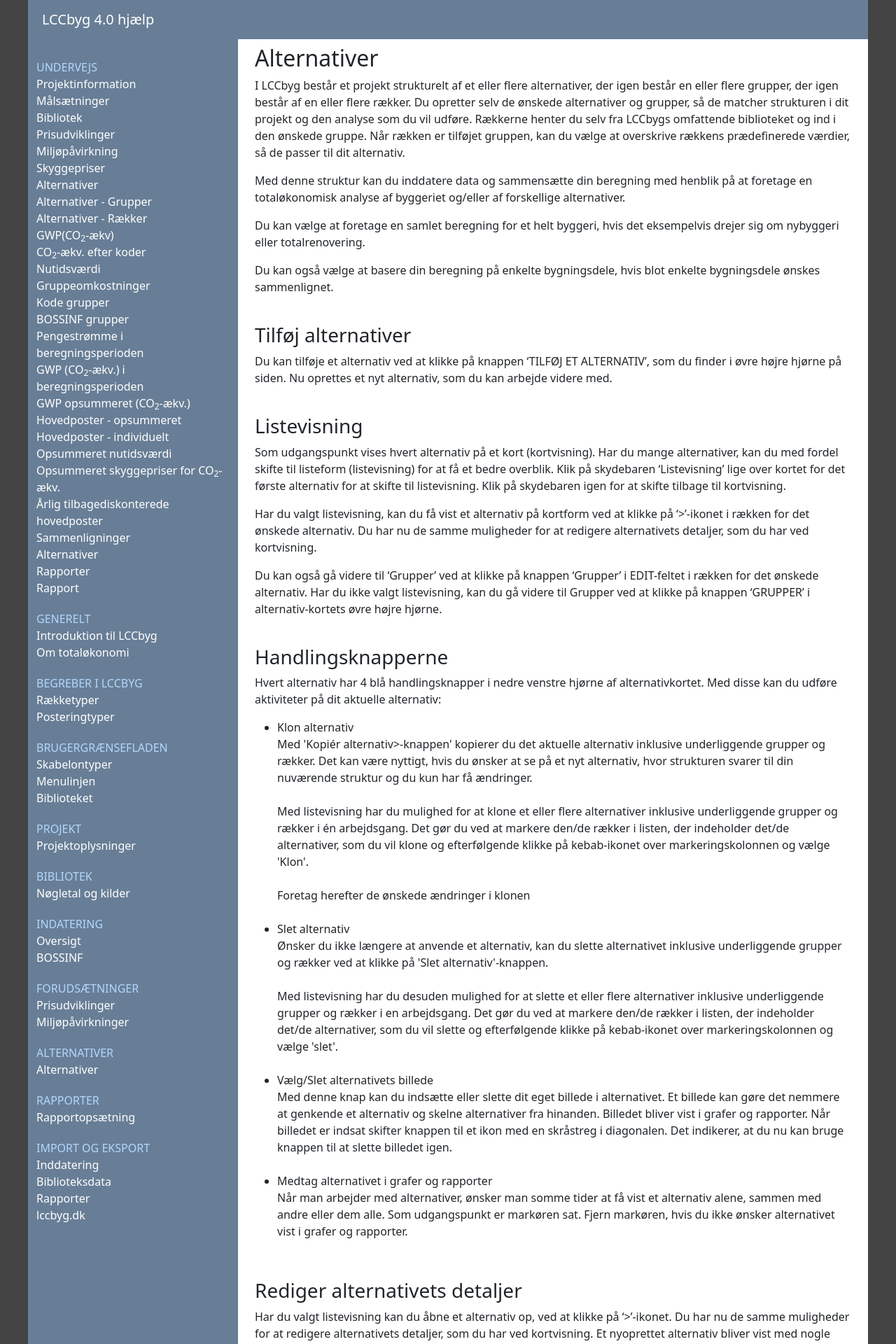
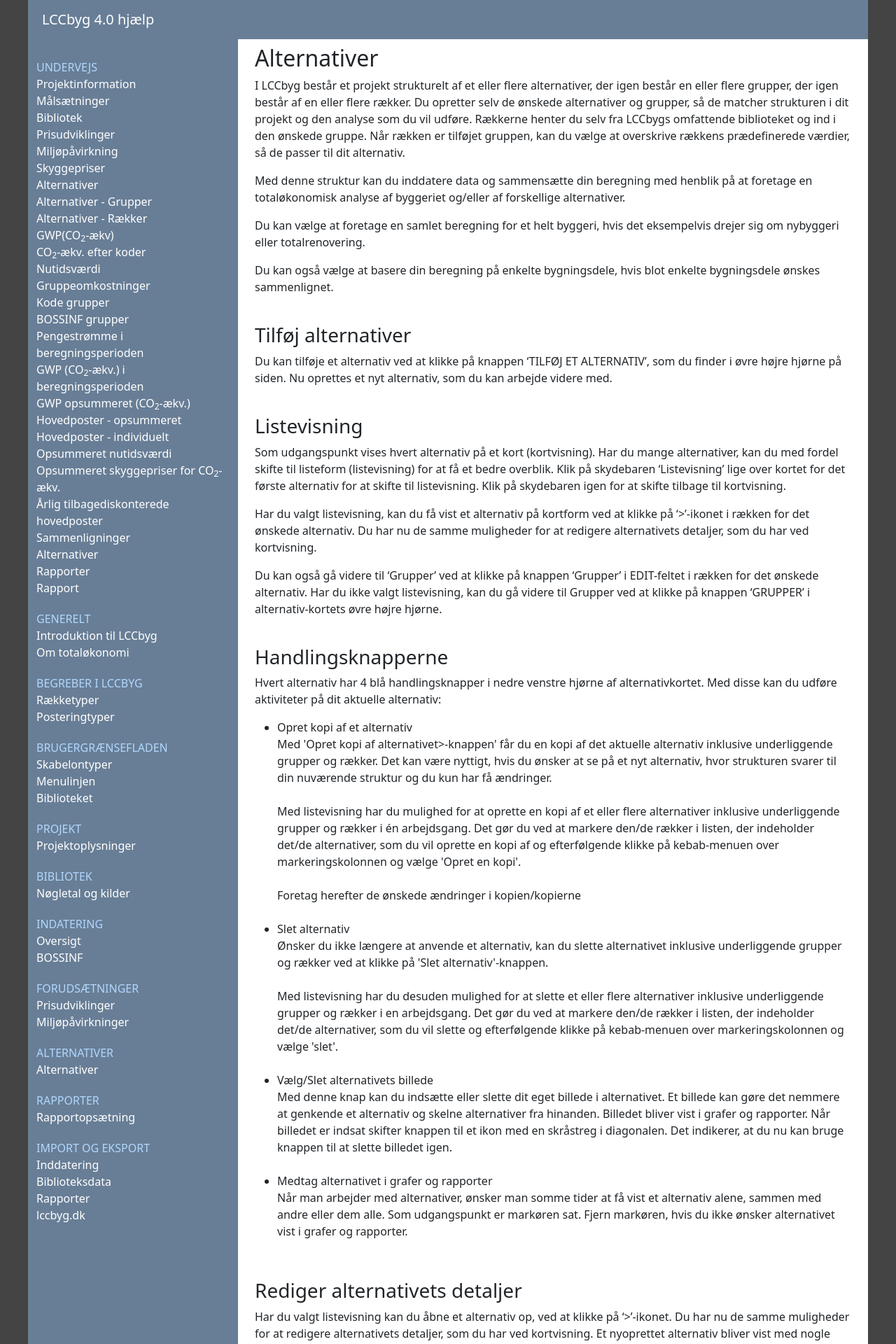
Before and after one commit to LccBuild/lccbyg-docs, a Jekyll site: the page built from docs/help/40/da/alternatives.md, in a window 1280 px wide. Shown: the top 1920 px of the page at 70% size. Built offline with Jekyll 4.4.1, drawn with Linux system fonts in a browser that asks for light colours.

Commit message:
Update alternatives.md

```diff
--- a/docs/help/40/da/alternatives.md
+++ b/docs/help/40/da/alternatives.md
@@ -37,21 +37,21 @@ Har du ikke valgt listevisning, kan du gå videre til Grupper ved at klikke på
 Hvert alternativ har 4 blå handlingsknapper i nedre venstre hjørne af alternativkortet. Med disse kan du udføre aktiviteter på dit aktuelle alternativ:
 <br />
 <ul>
- <li>Klon alternativ</li>
-Med 'Kopiér alternativ>-knappen' kopierer du det aktuelle alternativ inklusive underliggende grupper og rækker. Det kan være nyttigt, hvis du ønsker at se på et nyt alternativ, hvor strukturen svarer til din nuværende struktur og du kun har få ændringer.
+ <li>Opret kopi af et alternativ</li>
+Med 'Opret kopi af alternativet>-knappen' får du en kopi af det aktuelle alternativ inklusive underliggende grupper og rækker. Det kan være nyttigt, hvis du ønsker at se på et nyt alternativ, hvor strukturen svarer til din nuværende struktur og du kun har få ændringer.
 <br />
 <br />
-Med listevisning har du mulighed for at klone et eller flere alternativer inklusive underliggende grupper og rækker i én arbejdsgang. Det gør du ved at markere den/de rækker i listen, der indeholder det/de alternativer, som du vil klone og efterfølgende klikke på kebab-ikonet over markeringskolonnen og vælge 'Klon'.
+Med listevisning har du mulighed for at oprette en kopi af et eller flere alternativer inklusive underliggende grupper og rækker i én arbejdsgang. Det gør du ved at markere den/de rækker i listen, der indeholder det/de alternativer, som du vil oprette en kopi af og efterfølgende klikke på kebab-menuen over markeringskolonnen og vælge 'Opret en kopi'.
 <br />
 <br />
-Foretag herefter de ønskede ændringer i klonen
+Foretag herefter de ønskede ændringer i kopien/kopierne
 <br />
 <br />
 <li>Slet alternativ</li>
 Ønsker du ikke længere at anvende et alternativ, kan du slette alternativet inklusive underliggende grupper og rækker ved at klikke på 'Slet alternativ'-knappen.
 <br />
 <br />
-Med listevisning har du desuden mulighed for at slette et eller flere alternativer inklusive underliggende grupper og rækker i en arbejdsgang. Det gør du ved at markere den/de rækker i listen, der indeholder det/de alternativer, som du vil slette og efterfølgende klikke på kebab-ikonet over markeringskolonnen og vælge 'slet'.
+Med listevisning har du desuden mulighed for at slette et eller flere alternativer inklusive underliggende grupper og rækker i en arbejdsgang. Det gør du ved at markere den/de rækker i listen, der indeholder det/de alternativer, som du vil slette og efterfølgende klikke på kebab-menuen over markeringskolonnen og vælge 'slet'.
 <br />
 <br />
 <li>Vælg/Slet alternativets billede</li>
```
